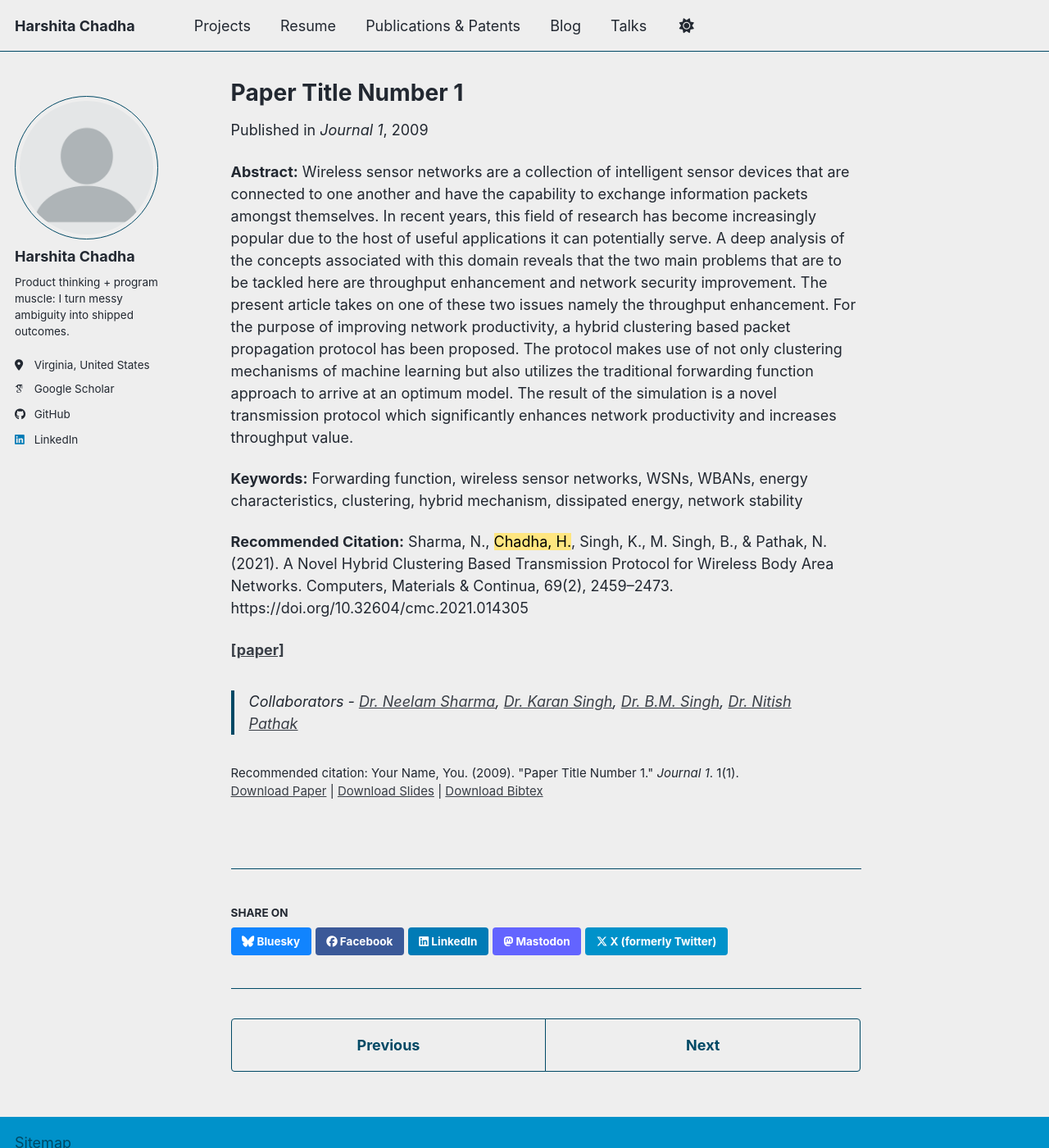
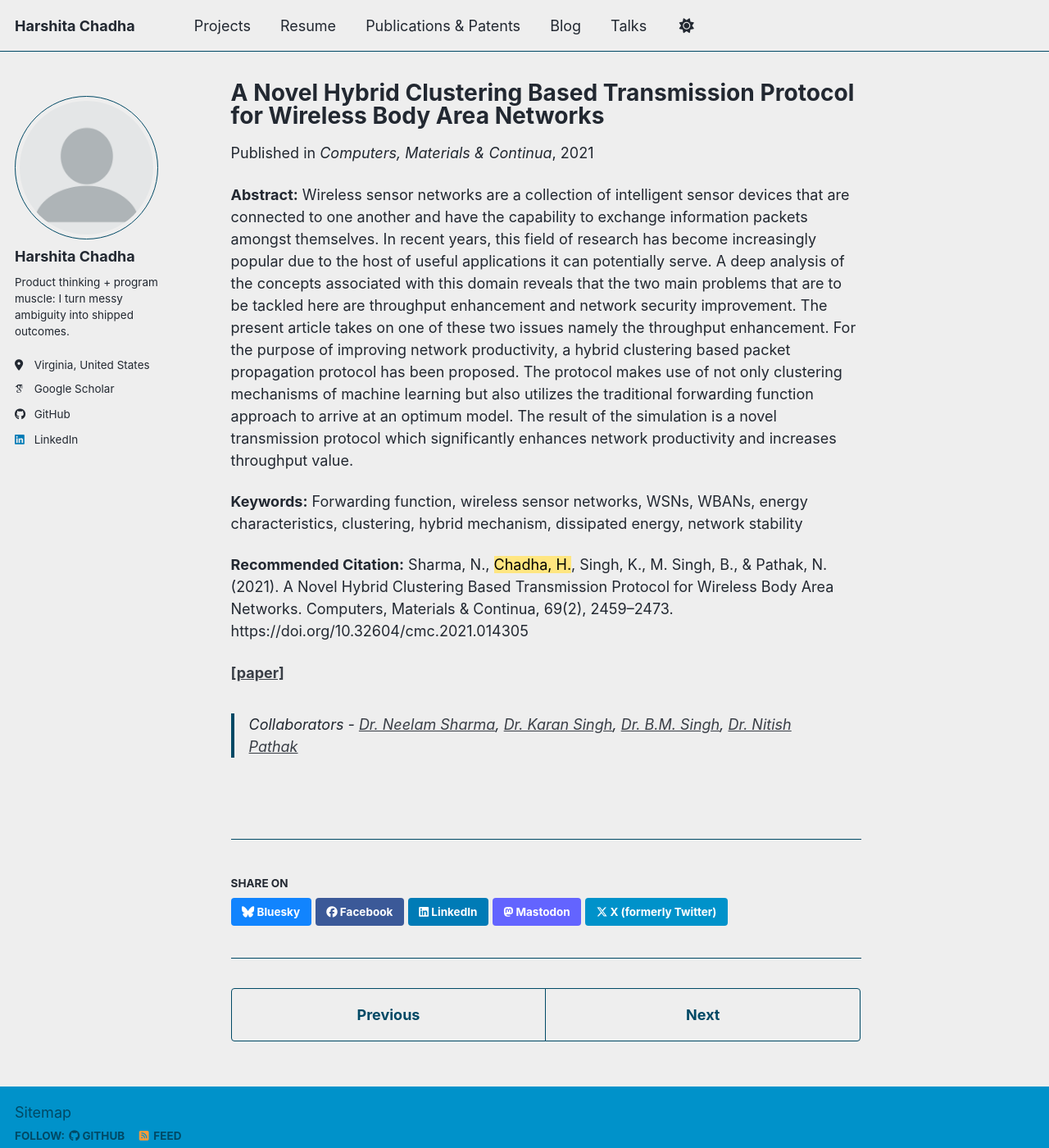
Before and after one commit to harshitaachadha/harshitaachadha.github.io, a Jekyll site: the page built from _publications/2021-paper-number-1.md, in a window 1280 px wide and 1400 px high. Shown: the whole window at 82% size. Built offline with Jekyll 4.4.1, drawn with Linux system fonts in a browser that asks for light colours; some web fonts are replaced; a script bundle is joined from its source files by our own code; library files that are not in the unit come from our copies.

Commit message:
Update 2021-paper-number-1.md

```diff
--- a/_publications/2021-paper-number-1.md
+++ b/_publications/2021-paper-number-1.md
@@ -1,15 +1,15 @@
 ---
-title: "Paper Title Number 1"
+title: "A Novel Hybrid Clustering Based Transmission Protocol for Wireless Body Area Networks"
 collection: publications
 category: manuscripts
-permalink: /publication/2009-10-01-paper-title-number-1
-excerpt: "This paper is about the number 1. The number 2 is left for future work."
-date: 2009-10-01
-venue: "Journal 1"
-slidesurl: "https://academicpages.github.io/files/slides1.pdf"
-paperurl: "https://academicpages.github.io/files/paper1.pdf"
-bibtexurl: "https://academicpages.github.io/files/bibtex1.bib"
-citation: "Your Name, You. (2009). &quot;Paper Title Number 1.&quot; <i>Journal 1</i>. 1(1)."
+permalink: /publication/2021-Hybrid-Cluster-Protocol
+excerpt: '<mark style="background-color: #a2daf2">Journal Article</mark> The research paper proposes a hybrid clustering-based packet propagation protocol to enhance the throughput of wireless sensor networks. By combining machine learning clustering and traditional forwarding functions, the protocol achieves significant improvements in network productivity and throughput values.'
+date: 2021-07-21
+venue: 'Computers, Materials & Continua'
+slidesurl:
+paperurl:
+bibtexurl:
+citation:
 
 ---
 **Abstract:**
```
